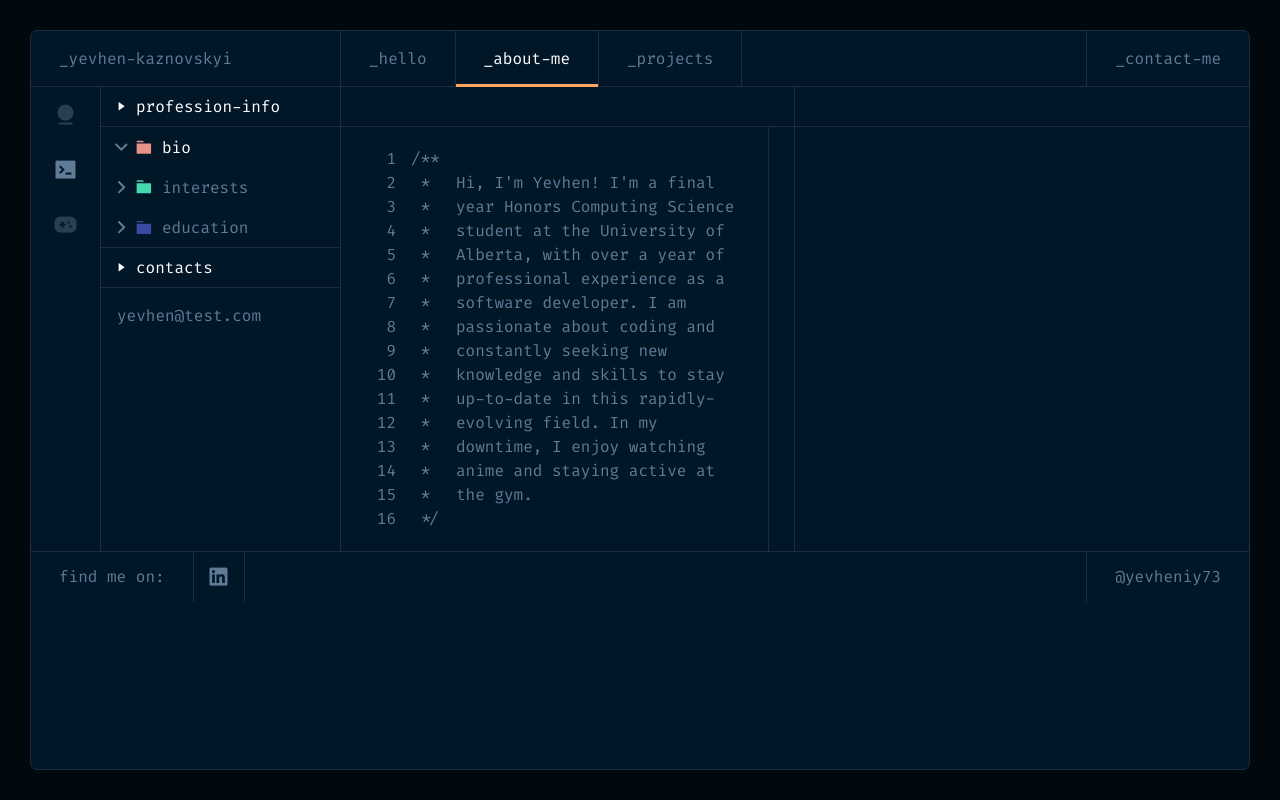
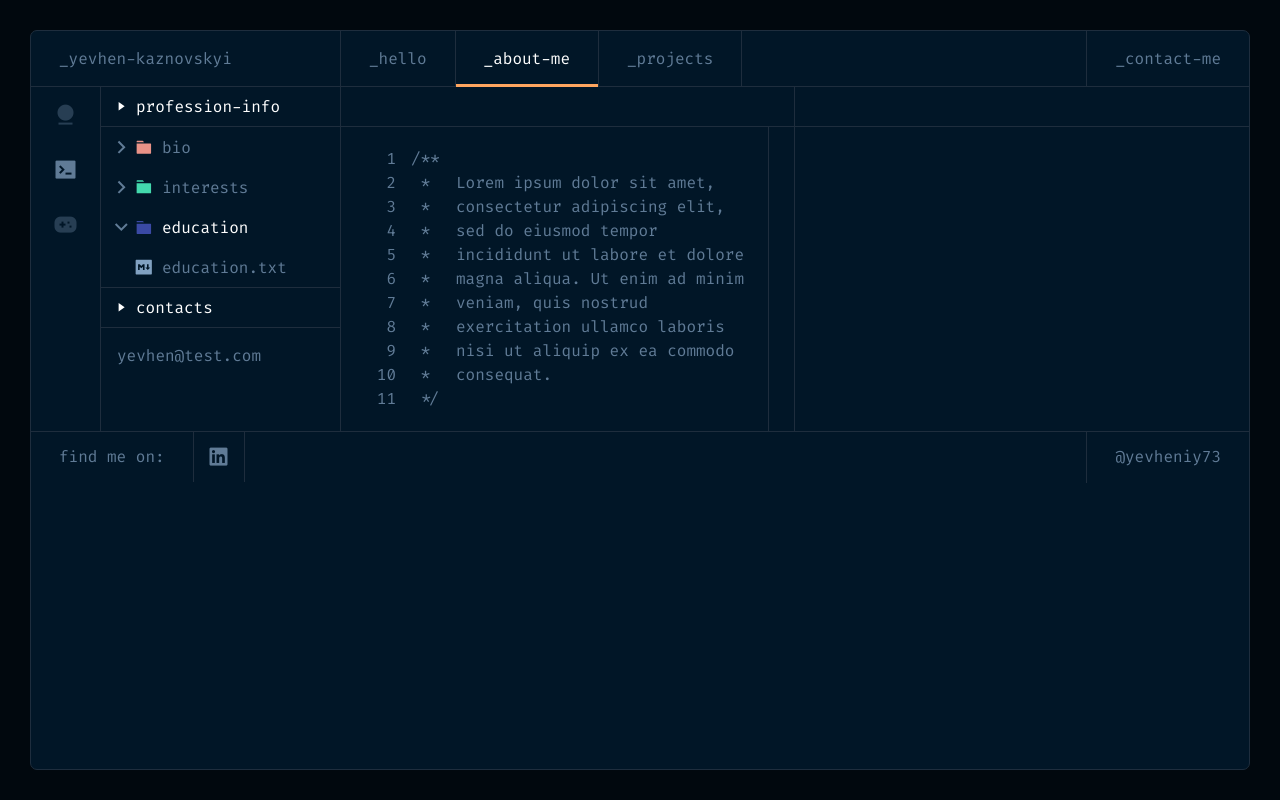
Before and after one commit to yevheniy73/portfolio-nextjs, a Next.js app: page /about-me in a window 1280 px wide. Built offline with nearby package versions, Linux system fonts and the light colour scheme.

Commit message:
folder files are .extension and bio is html style

```diff
--- a/app/about-me/page.js
+++ b/app/about-me/page.js
@@ -24,7 +24,7 @@ const About = () => {
         // Simulate a click on the second section to activate it after the component mounts
         if (initialLoad) {
             handleButtonClick(2);
-            handleSubClick(2);
+            handleSubClick(4);
             setInitialLoad(false);
         }
     }, [initialLoad]);
--- a/components/FolderContent.js
+++ b/components/FolderContent.js
@@ -1,12 +1,12 @@
 import React from 'react';
 
-const FolderContent = () => (
+const FolderContent = ({ folderText = 'add file name' }) => (
     <button
         type="button"
         className="w-full h-[40px] text-left flex flex-row justify-start items-center gap-[10px] pl-[34px] pr-[16px] py-[6px]"
     >
         <img src="./file-icon.svg" alt="file" className="icon file-icon" />
-        folder content
+        {folderText}
     </button>
 );
 
--- a/components/SideContainer.js
+++ b/components/SideContainer.js
@@ -37,6 +37,9 @@ const SideContainer = ({ activeButton, handleButtonClick, handleSubClick, conten
               onClick={() => handleSubClick(1)}
               active={subActiveButton === 1}
             />
+            <div className="my-folder-content">
+              <FolderContent folderText={"me.csv"} />
+            </div>
           </div>
         </div>
       )}
@@ -51,6 +54,9 @@ const SideContainer = ({ activeButton, handleButtonClick, handleSubClick, conten
               onClick={() => handleSubClick(2)}
               active={subActiveButton === 2}
             />
+            <div className="my-folder-content">
+              <FolderContent folderText={"bio.html"} />
+            </div>
             <Folder
               iconFolder="./FolderGreen.svg"
               buttonText="interests"
@@ -58,6 +64,9 @@ const SideContainer = ({ activeButton, handleButtonClick, handleSubClick, conten
               onClick={() => handleSubClick(3)}
               active={subActiveButton === 3}
             />
+            <div className="my-folder-content">
+              <FolderContent folderText={"interests.jsx"} />
+            </div>
             <Folder
               iconFolder="./FolderBlue.svg"
               buttonText="education"
@@ -65,6 +74,9 @@ const SideContainer = ({ activeButton, handleButtonClick, handleSubClick, conten
               onClick={() => handleSubClick(4)}
               active={subActiveButton === 4}
             />
+            <div className="my-folder-content">
+              <FolderContent folderText={"education.txt"} />
+            </div>
           </div>
         </div>
       )}
@@ -80,7 +92,7 @@ const SideContainer = ({ activeButton, handleButtonClick, handleSubClick, conten
               active={subActiveButton === 5}
             />
             <div className="my-folder-content">
-              <FolderContent />
+              <FolderContent folderText={"gym.xml"} />
             </div>
             <Folder
               iconFolder="./FolderGreen.svg"
@@ -89,6 +101,9 @@ const SideContainer = ({ activeButton, handleButtonClick, handleSubClick, conten
               onClick={() => handleSubClick(6)}
               active={subActiveButton === 6}
             />
+            <div className="my-folder-content">
+              <FolderContent folderText={"anime.txt"} />
+            </div>
             <Folder
               iconFolder="./FolderBlue.svg"
               buttonText="coding"
@@ -96,11 +111,14 @@ const SideContainer = ({ activeButton, handleButtonClick, handleSubClick, conten
               onClick={() => handleSubClick(7)}
               active={subActiveButton === 7}
             />
+            <div className="my-folder-content">
+              <FolderContent folderText={"coding.py"} />
+            </div>
           </div>
         </div>
       )}
       <ContentButton text="contacts" />
-      <div className="my-contacts w-full flex-grow p-[16px]">yevhen@test.com</div>
+      <div className="my-contacts w-full flex-grow p-[16px]"><a href="mailto:yevhen@test.com">yevhen@test.com</a></div>
     </div>
   </div>
 );
--- a/constants/index.js
+++ b/constants/index.js
@@ -32,10 +32,11 @@ export const messages = [
 
 export const professionInfoText = `TODO: profession-info`;
 
-export const aboutText1 = `Hi, I'm Yevhen! I'm a final year Honors Computing Science student at the University of Alberta,
-with over a year of professional experience as a software developer. I am passionate about coding
-and constantly seeking new knowledge and skills to stay up-to-date in this rapidly-evolving field.
-In my downtime, I enjoy watching anime and staying active at the gym.`;
+export const aboutText1 = `<!DOCTYPE html>
+<html>
 
-export const aboutText2 = `Lorem ipsum dolor sit amet, consectetur adipiscing elit, sed do eiusmod tempor incididunt ut labore et dolore magna aliqua.
-Ut enim ad minim veniam, quis nostrud exercitation ullamco laboris nisi ut aliquip ex ea commodo consequat.`;
+Hi, I'm Yevhen! I'm a final year Honors Computing Science student at the University of Alberta, with over a year of professional experience as a software developer. I am passionate about coding and constantly seeking new knowledge and skills to stay up-to-date in this rapidly-evolving field. In my downtime, I enjoy watching anime and staying active at the gym.
+
+</html>`;
+
+export const aboutText2 = `Lorem ipsum dolor sit amet, consectetur adipiscing elit, sed do eiusmod tempor incididunt ut labore et dolore magna aliqua. Ut enim ad minim veniam, quis nostrud exercitation ullamco laboris nisi ut aliquip ex ea commodo consequat.`;
--- a/styles/globals.css
+++ b/styles/globals.css
@@ -100,7 +100,6 @@ i::before {
 #mobile-nav a {
 	@apply border-bot
 }
-
 #nav a:hover,
 #nav a:focus {
 	color: #fff;
@@ -189,6 +188,15 @@ i::before {
     opacity: 0;
     height: 0;
     overflow: hidden;
+}
+
+.my-contacts a:hover,
+.my-contacts a:focus {
+	color: #fff;
+}
+
+.text-content {
+	white-space: pre-line;
 }
 
 footer a,
```
